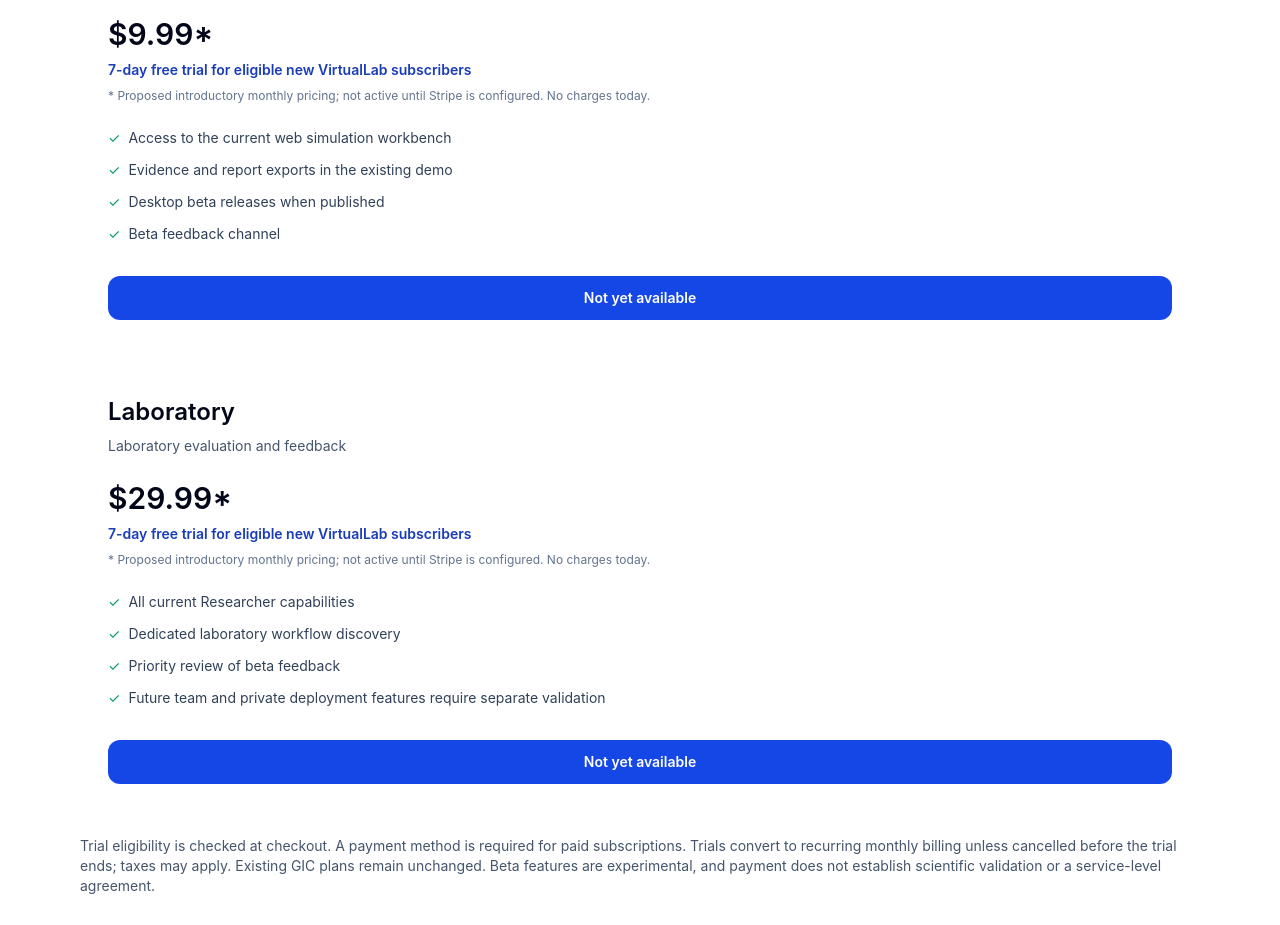
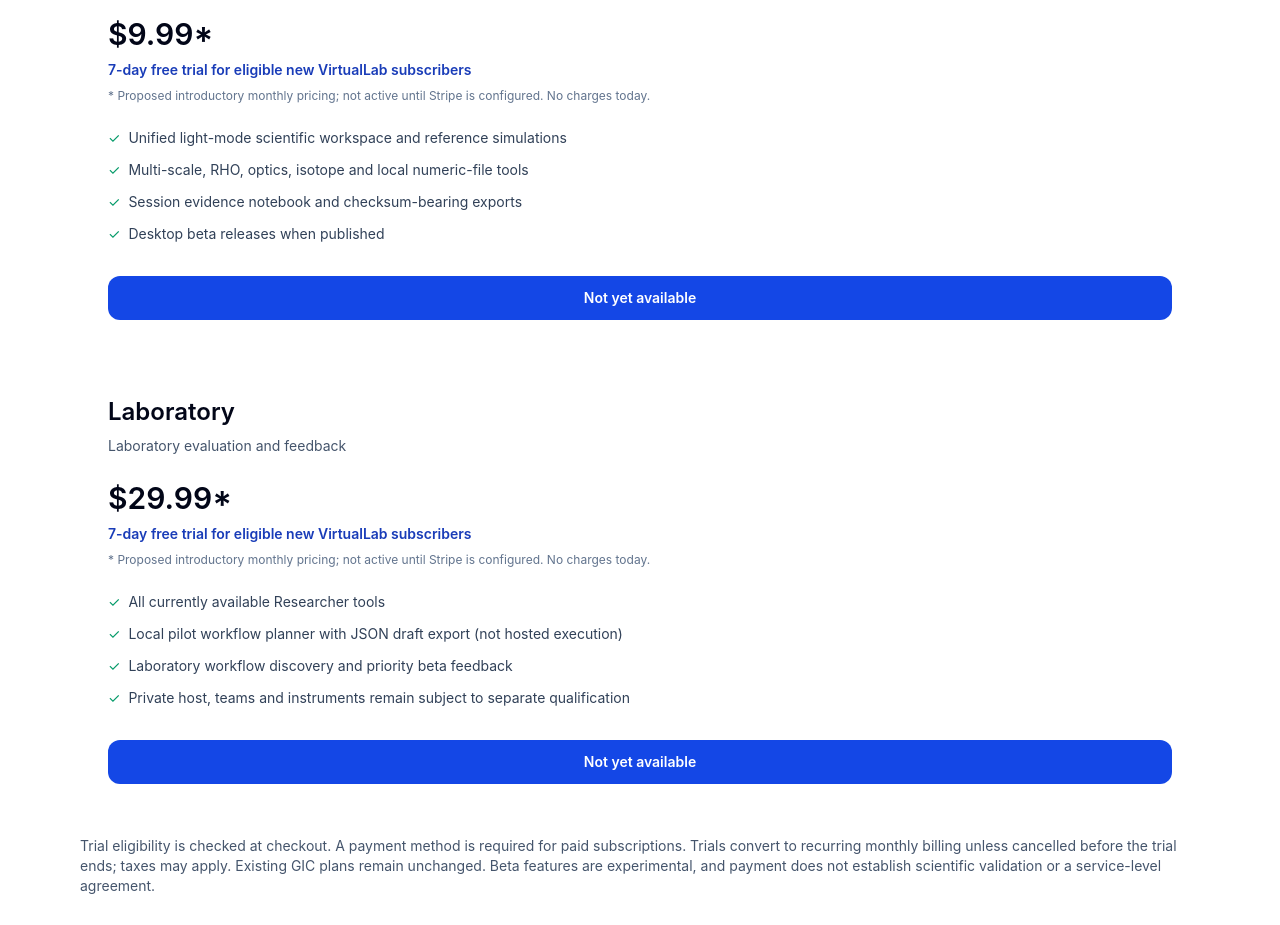
Before and after one commit to GI-Company/GiC, a Next.js app: page /virtual-lab/plans in a window 1280 px wide. Shown: the part 880-1805 px from the top of the page. Built offline with nearby package versions, Linux system fonts and the light colour scheme; no server answers.

Commit message:
Align VirtualLab plan and landing descriptions with qualified tiered studio features

```diff
--- a/components/virtual-lab/VirtualLabPlans.tsx
+++ b/components/virtual-lab/VirtualLabPlans.tsx
@@ -5,8 +5,8 @@ import { checkoutAccessToken } from '@/lib/checkout-intent';
 
 type Plan = { id: 'researcher'|'laboratory'; name: string; description: string; price: string|null; proposedPrice?: string; trialDays?: number; available: boolean; features: string[] };
 const features: Record<'researcher'|'laboratory',string[]> = {
-  researcher: ['Access to the current web simulation workbench', 'Evidence and report exports in the existing demo', 'Desktop beta releases when published', 'Beta feedback channel'],
-  laboratory: ['All current Researcher capabilities', 'Dedicated laboratory workflow discovery', 'Priority review of beta feedback', 'Future team and private deployment features require separate validation'],
+  researcher: ['Unified light-mode scientific workspace and reference simulations', 'Multi-scale, RHO, optics, isotope and local numeric-file tools', 'Session evidence notebook and checksum-bearing exports', 'Desktop beta releases when published'],
+  laboratory: ['All currently available Researcher tools', 'Local pilot workflow planner with JSON draft export (not hosted execution)', 'Laboratory workflow discovery and priority beta feedback', 'Private host, teams and instruments remain subject to separate qualification'],
 };
 export default function VirtualLabPlans() {
   const [plans,setPlans]=useState<Plan[]>([
```
